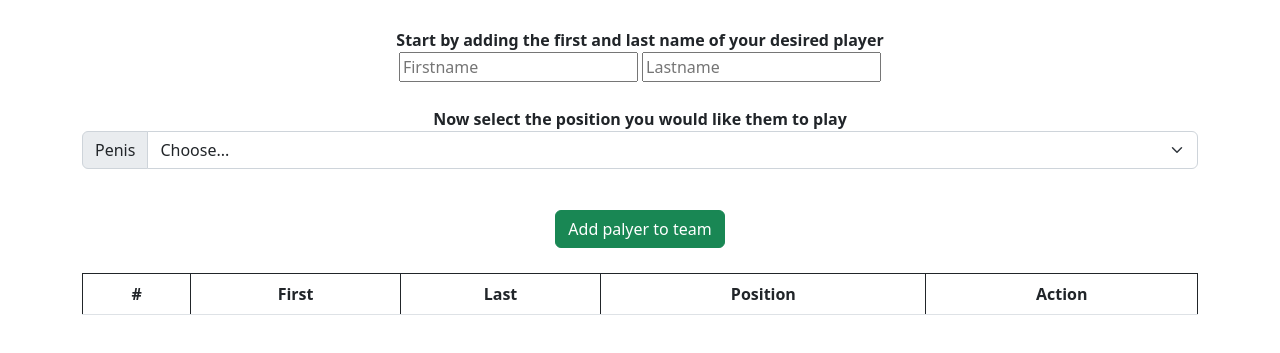
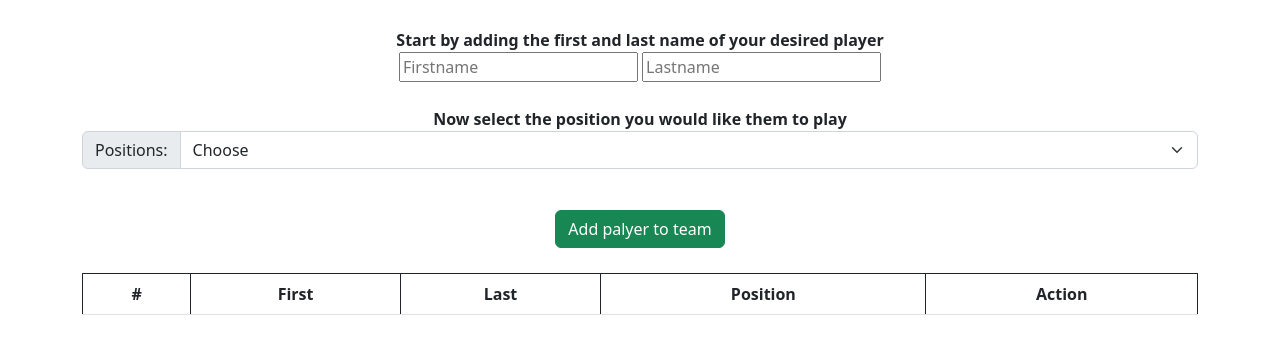
Before and after one commit to tlarkin011/J-query-Project, a website: page index.html in a window 1280 px wide. Shown: the part 53-406 px from the top of the page. Drawn offline with nearby package versions, Linux system fonts and the light colour scheme.

Commit message:
more editing

```diff
--- a/index.html
+++ b/index.html
@@ -80,9 +80,9 @@
             <div class="row 3">
                 <div class="col" id="position">
                     <div class="input-group mb-3">
-                        <label class="input-group-text" for="inputGroupSelect01">Penis</label>
+                        <label class="input-group-text" for="inputGroupSelect01">Positions: </label>
                         <select class="form-select" id="inputGroupSelect01">
-                          <option selected id="position">Choose...</option>
+                          <option selected id="position">Choose</option>
                           <option value="Point Gaurd">Point Gaurd</option>
                           <option value="Shooting Gaurd">Shooting Gaurd</option>
                           <option value="Small Forward">Small Forward</option>
```
